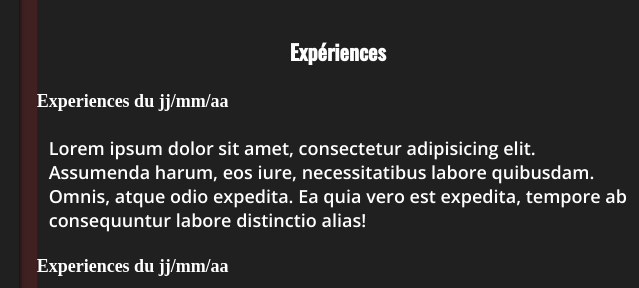
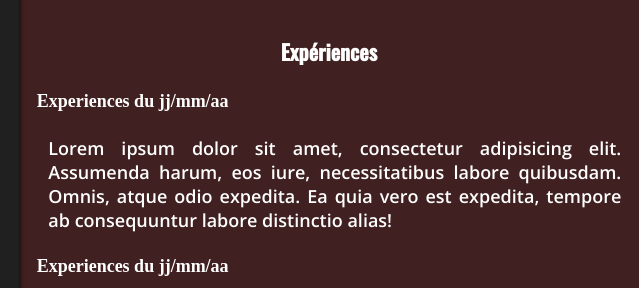
Before and after one commit to oceanegatien/cvSass, a plain HTML site: page index.html in a window 1280 px wide. Shown: the part 530-818 px from the top of the page, 641-1280 px from the left. Drawn offline with nearby package versions, Linux system fonts and the light colour scheme.

Commit message:
changement du fond

```diff
--- a/sass/modules/main.scss
+++ b/sass/modules/main.scss
@@ -75,15 +75,16 @@
 	}
 	.partTwo{
 		width: 70%;
-		background-color: $third-color;
-		text-align: left;
+
 		margin-left: 1%;
+		margin-right: 2%;
 		h3{
 			color: white;
 			font-family: $title-font;
 			text-align: center;
 		}
 		p{
+			text-align: justify;
 			color: white;
 			font-family: $text-font;
 			margin-left: 2%;
--- a/sass/modules/variable.scss
+++ b/sass/modules/variable.scss
@@ -1,7 +1,7 @@
 $primary-color : #402020;
 $secondary-color : #400020;
 $third-color : #202020;
-$fourth-color : #600020;
+$fourth-color : #353535;
 $black : #000000;
 
 
```
Also changed, not shown: src/style.css, 1 other file.
